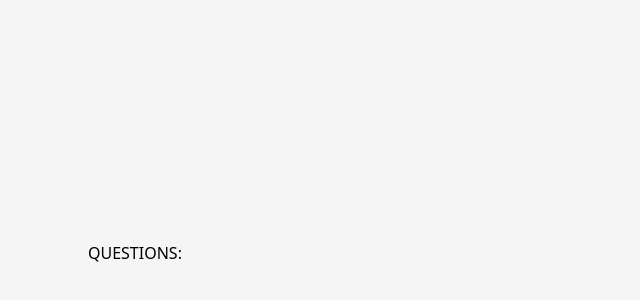
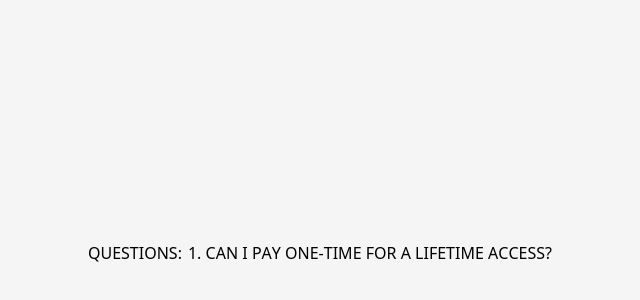
Before and after one commit to rastiv/text-animations, a React (Vite) app: page / in a window 1280 px wide. Shown: the part 142-442 px from the top of the page, without its empty margins (264-904 px from the left). Built offline with nearby package versions, Linux system fonts and the light colour scheme.

Commit message:
validate array length

```diff
--- a/src/App.jsx
+++ b/src/App.jsx
@@ -6,7 +6,8 @@ function App() {
       <div className="w-full max-w-xl space-y-6">
         <TypeWriter
           label="Questions"
-          examples={[
+          swapDelay={6000}
+          texts={[
             "1. Can I pay one-time for a lifetime access?",
             "2. How does the free trial work?",
             "3. Can I pause my membership without losing my data?",
--- a/src/components/TypeWriter.jsx
+++ b/src/components/TypeWriter.jsx
@@ -2,32 +2,38 @@ import { useEffect, useState } from "react";
 import { motion } from "framer-motion";
 import PropTypes from "prop-types";
 
-const TypeWriter = ({ examples, swapDelay = 5500, label = "" }) => {
+const TypeWriter = ({ texts, swapDelay = 5500, label = "" }) => {
   const LETTER_DELAY = 0.025;
   const BOX_FADE_DURATION = 0.125;
-  const FADE_DELAY = 5;
   const MAIN_FADE_DURATION = 0.25;
 
-  const [exampleIndex, setExampleIndex] = useState(0);
+  const [textIndex, setTextIndex] = useState(0);
 
   useEffect(() => {
-    const intervalId = setInterval(() => {
-      setExampleIndex((prev) => (prev + 1) % examples.length);
-    }, swapDelay);
+    const intervalId =
+      texts.length > 1
+        ? setInterval(
+            () => setTextIndex((prev) => (prev + 1) % texts.length),
+            swapDelay
+          )
+        : null;
+
     return () => clearInterval(intervalId);
   }, []);
+
+  if (texts.length === 0) return null;
 
   return (
     <p className="mb-2.5 uppercase">
       {label && <span className="pr-1.5">{label}:</span>}
       <span className="font-light">
-        {examples[exampleIndex].split("").map((l, i) => (
+        {texts[textIndex].split("").map((l, i) => (
           <motion.span
-            key={`${exampleIndex}-${i}`}
+            key={`${textIndex}-${i}`}
             initial={{ opacity: 1 }}
-            animate={{ opacity: 0 }}
+            animate={{ opacity: texts.length > 1 ? 0 : 1 }}
             transition={{
-              delay: FADE_DELAY,
+              delay: (swapDelay - 500) / 1000,
               duration: MAIN_FADE_DURATION,
               ease: "easeInOut",
             }}
@@ -59,7 +65,7 @@ const TypeWriter = ({ examples, swapDelay = 5500, label = "" }) => {
 };
 
 PropTypes.TypeWriter = {
-  examples: PropTypes.array.isRequired,
+  texts: PropTypes.array.isRequired,
   swapDelay: PropTypes.number,
   label: PropTypes.string,
 };
```
